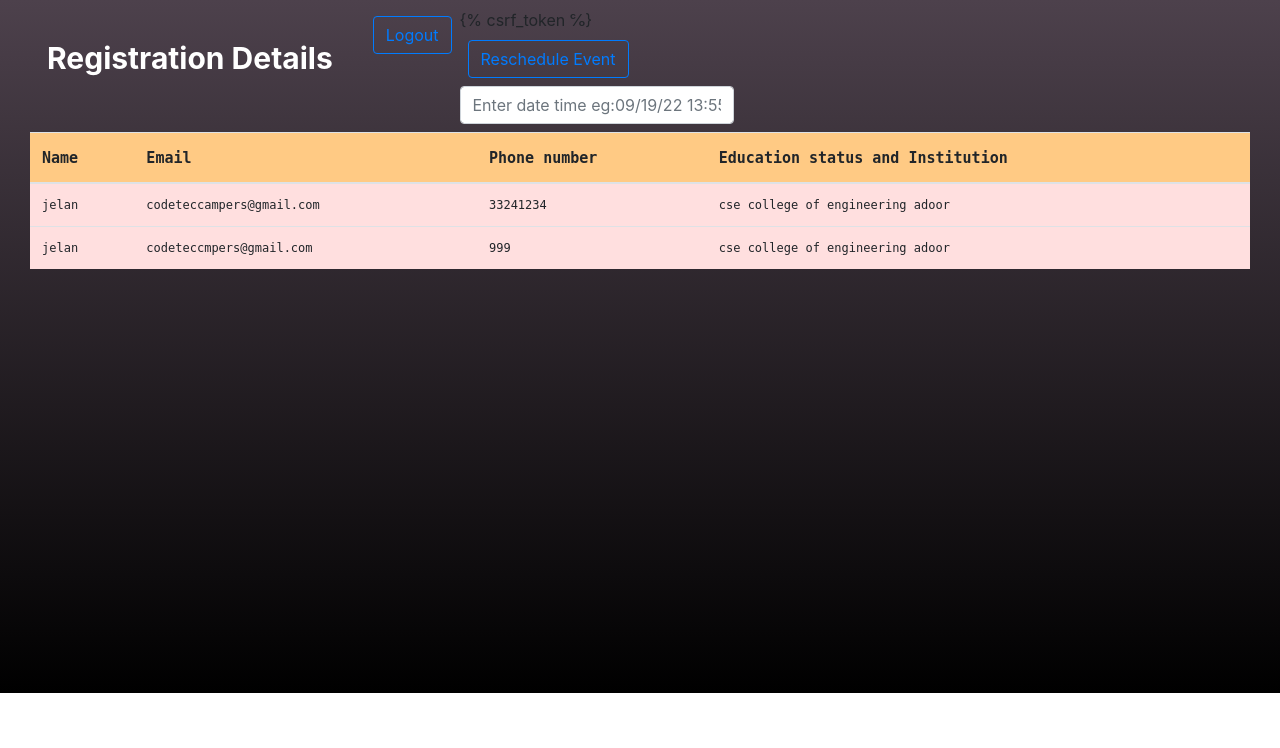
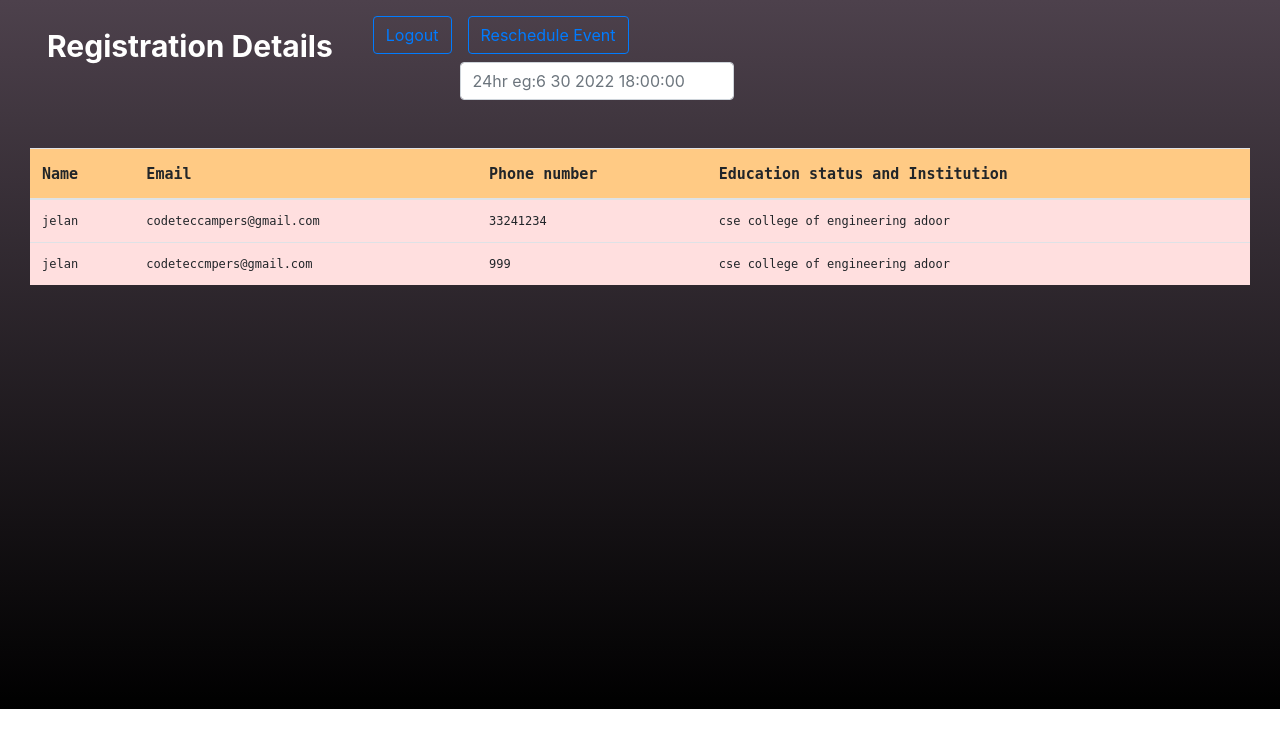
Before and after one commit to jelanmathewjames/EventRegistration, a Django app: template templates/admin_home.html in a window 1280 px wide. Shown: the top 748 px of the page. Run offline with Django 4.2, Linux system fonts and the light colour scheme; the template is opened without the code that fills it: values that come from a table or form of the project are taken from there, others are empty; data comes from the database, SQL or seed files in the repository; both versions use the stored data as it was after the commit; some libraries are stand-ins or nearby versions.

Commit message:
resolving bugs and viewing time left for the event

```diff
--- a/admin/views.py
+++ b/admin/views.py
@@ -49,8 +49,7 @@
 def admin_reschedule(request):
     if request.method == 'POST':
         datetime = request.POST['datetime']
-        schedule=EventScheduler.object.filter(event_name='online_coding_event').update(event_data_time=datetime)
-        schedule.save()
+        EventScheduler.objects.filter(event_name='online_coding_event').update(event_data_time=datetime)
         return JsonResponse(
             {'success':'true'},
             safe=False
--- a/home/views.py
+++ b/home/views.py
@@ -4,7 +4,7 @@
 
 # Create your views here.
 def home(request):
-    schedule = EventScheduler.objects.filter(event_name='online_coding_envent').exist()
+    schedule = EventScheduler.objects.filter(event_name='online_coding_event').first()
     data = schedule.event_data_time
     return render(request,'home.html',{'data':data})
 
@@ -16,7 +16,7 @@
         education_status = request.POST['education_status']
         institution = request.POST['institution']
         check_email = RegistrationForm.objects.filter(email=email).exists()
-        check_phone_number = RegistrationForm.objects.filter(phone_number=phone_number).exists()
+        check_phone_number = RegistrationForm.objects.filter(phone_number=phone_number).exist()
         if check_email:
             return JsonResponse(
                 {'success':'email_exist'},
--- a/templates/admin_home.html
+++ b/templates/admin_home.html
@@ -25,15 +25,18 @@
                 </li>
                 <li class="nav-item">
                     <form>
-                    {% csrf_token ℅}
-                    <a class="nav-link"><button id="reschedule" class="btn btn-outline-primary">Reschedule Event</button></a>
-                    <input type="text" class="form-control" id="datetime" placeholder="Enter date time eg:09/19/22 13:55:26">
+                        {% csrf_token %}
+                        <a class="nav-link"><button id="reschedule" type="button" class="btn btn-outline-primary">Reschedule Event</button></a>
+                        <input type="text" class="form-control col-lg-12" id="datetime" placeholder="24hr eg:6 30 2022 18:00:00">
                     </form>
                  </li>
               </ul>
             </div>
         </nav>
         <div>
+            <div class="form-group col-lg-6 col-8 mx-auto">
+                <label id="warning" style="color: white;"></label>
+            </div>
             <div class="table-responsive col-lg-12 col-12">
                 <table id="myTable" class="table">
                     <thead style="font-size: 15px; font-family:DejaVu Sans Mono, monospace; background:rgb(255, 202, 132);">
@@ -76,7 +79,7 @@
         </div>
     </div>
 </body>
-<script src="https://code.jquery.com/jquery-3.2.1.slim.min.js" integrity="sha384-KJ3o2DKtIkvYIK3UENzmM7KCkRr/rE9/Qpg6aAZGJwFDMVNA/GpGFF93hXpG5KkN" crossorigin="anonymous"></script>
+<script src="https://code.jquery.com/jquery-3.6.3.js" integrity="sha256-nQLuAZGRRcILA+6dMBOvcRh5Pe310sBpanc6+QBmyVM=" crossorigin="anonymous"></script>
 <script src="https://cdn.jsdelivr.net/npm/popper.js@1.12.9/dist/umd/popper.min.js" integrity="sha384-ApNbgh9B+Y1QKtv3Rn7W3mgPxhU9K/ScQsAP7hUibX39j7fakFPskvXusvfa0b4Q" crossorigin="anonymous"></script>
 <script src="https://cdn.jsdelivr.net/npm/bootstrap@4.0.0/dist/js/bootstrap.min.js" integrity="sha384-JZR6Spejh4U02d8jOt6vLEHfe/JQGiRRSQQxSfFWpi1MquVdAyjUar5+76PVCmYl" crossorigin="anonymous"></script>
 <script>
@@ -86,13 +89,14 @@
     $('#logout').click(()=>{
         window.location.replace('/admin/admin_logout')
     })
-    $('#reschedule).click(()=>{
-        var datetime = $('#datetime).val()
+    $('#reschedule').click(()=>{
+        var datetime = $('#datetime').val()
         if(datetime == ''){
-            alert("Date time field cannot be empty")
+            $('#warning').text("Date time field cannot be empty")
         }else{
+            $.ajax({
                 method:'POST',
-            url:'/admin/admin_reschedule/',
+                url:'/admin/admin_reschedule',
                 data:{
                     'csrfmiddlewaretoken':'{{csrf_token}}',
                     'datetime':datetime
@@ -100,9 +104,10 @@
                 dataType:'json',
                 success:(data)=>{
                     if(data.success=='true'){
-                    alert("updated event schedule")
+                        $('#warning').text("updated event schedule")
                     }
                 }
+            })
         }
     })
 </script>
```
Also changed, not shown: templates/home.html (+5 -17 lines), db.sqlite3. Lines whose indentation alone changed are shown as unchanged.
